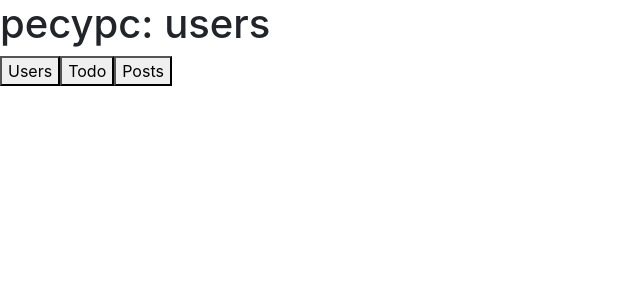
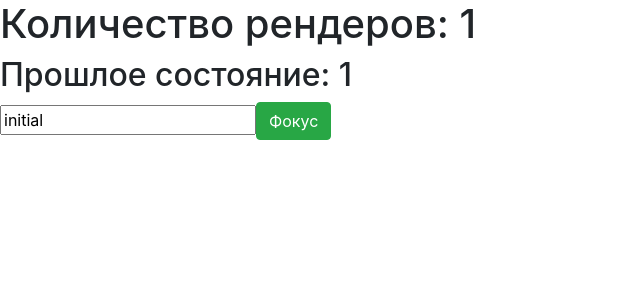
Before and after one commit to Artem-SP/Hooks_by_Minin, a React (Create React App) app: page / in a window 1280 px wide. Shown: the top 300 px of the page, without its empty margins (0-640 px from the left). Built offline with nearby package versions, Linux system fonts and the light colour scheme.

Commit message:
170221 14:17

```diff
--- a/src/App.js
+++ b/src/App.js
@@ -1,23 +1,35 @@
-import React, { useState, useEffect } from "react";
+import React, { useState, useEffect, useRef } from "react";
 import "./styles.css";
 
 export default function App() {
-  const [type, setType] = useState("users");
-
-  // useEffect(() => {
-  //   console.log("render");
-  // });
+  const [value, setValue] = useState("initial");
+  const renderCount = useRef(1);
+  const inputRef = useRef(null);
+  const prevValue = useRef("");
 
   useEffect(() => {
-    console.log(`Type change: ${type}`);
-  }, [type]);
+    renderCount.current + 1;
+  });
+
+  useEffect(() => {
+    prevValue.current = value;
+  }, [value]);
+
+  const focus = () => inputRef.current.focuc();
 
   return (
     <div className="">
-      <h1> ресурс: {type}</h1>
-      <button onClick={() => setType("users")}>Users</button>
-      <button onClick={() => setType("todo")}>Todo</button>
-      <button onClick={() => setType("posts")}>Posts</button>
+      <h1>Количество рендеров: {renderCount.current}</h1>
+      <h2>Прошлое состояние: {renderCount.current}</h2>
+      <input
+        ref={inputRef}
+        type="text"
+        onChange={(e) => setValue(e.target.value)}
+        value={value}
+      />
+      <button className="btn btn-success" onClick={focus}>
+        Фокус
+      </button>
     </div>
   );
 }
```
Also changed, not shown: 1 other file (tests, documents, lock files or other folders).
